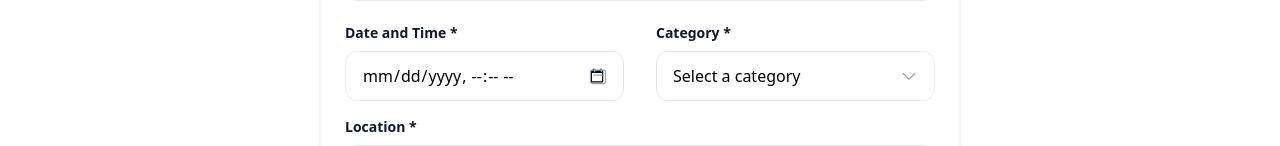
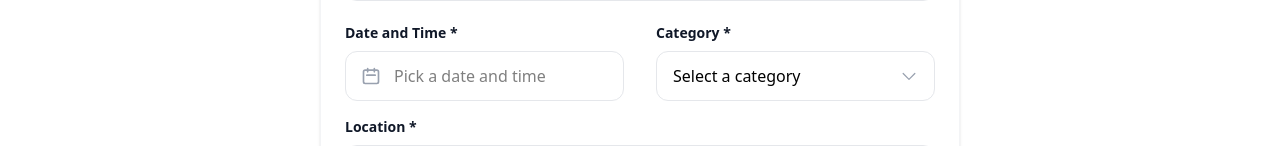
Before and after one commit to shahidmonowarr/event-management-system, a Next.js app: page /create-event in a window 1280 px wide. Shown: the part 488-634 px from the top of the page. Built offline with nearby package versions, Linux system fonts and the light colour scheme.

Commit message:
feat: integrate DatePicker component into EventForm for improved date selection

```diff
--- a/src/app/conponents/EventForm.tsx
+++ b/src/app/conponents/EventForm.tsx
@@ -1,6 +1,7 @@
 "use client";
 
 import { useState } from "react";
+import { DatePicker } from "../../components/ui/date-picker";
 import { EventFormData } from "../types/event";
 import { CATEGORIES } from "../utils/constants";
 
@@ -15,6 +16,7 @@ const EventForm = ({
   initialData,
   isEditing = false,
 }: EventFormProps) => {
+  // Keep formData.date as string, use dateObj for DatePicker
   const [formData, setFormData] = useState<EventFormData>(
     initialData || {
       title: "",
@@ -23,6 +25,10 @@ const EventForm = ({
       location: "",
       category: "",
     }
+  );
+  // Date object for DatePicker
+  const [dateObj, setDateObj] = useState<Date | undefined>(
+    initialData && initialData.date ? new Date(initialData.date) : undefined
   );
 
   const [errors, setErrors] = useState<Partial<EventFormData>>({});
@@ -39,6 +45,18 @@ const EventForm = ({
     // Clear error when user starts typing
     if (errors[name as keyof EventFormData]) {
       setErrors((prev) => ({ ...prev, [name]: "" }));
+    }
+  };
+
+  // For shadcn DatePicker
+  const handleDateChange = (date: Date | undefined) => {
+    setDateObj(date);
+    setFormData((prev) => ({
+      ...prev,
+      date: date ? date.toISOString() : "",
+    }));
+    if (errors.date) {
+      setErrors((prev) => ({ ...prev, date: "" }));
     }
   };
 
@@ -197,34 +215,8 @@ const EventForm = ({
                   >
                     Date and Time *
                   </label>
-                  <div className="relative">
-                    <input
-                      type="datetime-local"
-                      id="date"
-                      name="date"
-                      value={formData.date}
-                      onChange={handleChange}
-                      className={`w-full px-4 py-3 border rounded-xl transition-all duration-200 focus:outline-none focus:ring-2 focus:ring-blue-500 focus:border-transparent ${
-                        errors.date
-                          ? "border-red-300 bg-red-50"
-                          : "border-gray-200 hover:border-gray-300 focus:bg-white"
-                      }`}
-                    />
-                    <div className="absolute inset-y-0 right-0 pr-4 flex items-center pointer-events-none">
-                      <svg
-                        className="w-5 h-5 text-gray-400"
-                        fill="none"
-                        stroke="currentColor"
-                        viewBox="0 0 24 24"
-                      >
-                        <path
-                          strokeLinecap="round"
-                          strokeLinejoin="round"
-                          strokeWidth={1.5}
-                          d="M8 7V3m8 4V3m-9 8h10M5 21h14a2 2 0 002-2V7a2 2 0 00-2-2H5a2 2 0 00-2 2v12a2 2 0 002 2z"
-                        />
-                      </svg>
-                    </div>
+                  <div>
+                    <DatePicker date={dateObj} setDate={handleDateChange} />
                   </div>
                   {errors.date && (
                     <p className="flex items-center text-sm text-red-600">
--- /dev/null
+++ b/src/components/ui/date-picker.tsx
@@ -0,0 +1,53 @@
+// Copied and adapted from shadcn/ui (https://ui.shadcn.com/docs/components/date-picker)
+
+import React from "react";
+import DatePickerLib from "react-datepicker";
+import "react-datepicker/dist/react-datepicker.css";
+
+export function DatePicker({
+  date,
+  setDate,
+}: {
+  date: Date | undefined;
+  setDate: (date: Date | undefined) => void;
+}) {
+  return (
+    <div className="relative w-full">
+      <DatePickerLib
+        selected={date}
+        onChange={(date) => setDate(date ?? undefined)}
+        showTimeSelect
+        dateFormat="Pp"
+        className="w-full px-4 py-3 border rounded-xl focus:outline-none focus:ring-2 focus:ring-blue-500 focus:border-transparent border-gray-200 hover:border-gray-300 focus:bg-white pl-12"
+        calendarClassName="!rounded-xl !border !border-gray-200 !shadow-lg !p-2 !bg-white"
+        dayClassName={(d) =>
+          "!rounded-lg hover:!bg-blue-100 focus:!bg-blue-200"
+        }
+        timeClassName={() =>
+          "!rounded-lg hover:!bg-blue-100 focus:!bg-blue-200"
+        }
+        placeholderText="Pick a date and time"
+        isClearable
+        showYearDropdown
+        showMonthDropdown
+        dropdownMode="select"
+        popperPlacement="bottom-start"
+      />
+      <div className="absolute left-4 top-1/2 transform -translate-y-1/2 pointer-events-none text-gray-400">
+        <svg
+          className="w-5 h-5"
+          fill="none"
+          stroke="currentColor"
+          viewBox="0 0 24 24"
+        >
+          <path
+            strokeLinecap="round"
+            strokeLinejoin="round"
+            strokeWidth={2}
+            d="M8 7V3m8 4V3m-9 8h10M5 21h14a2 2 0 002-2V7a2 2 0 00-2-2H5a2 2 0 00-2 2v12a2 2 0 002 2z"
+          />
+        </svg>
+      </div>
+    </div>
+  );
+}
```
